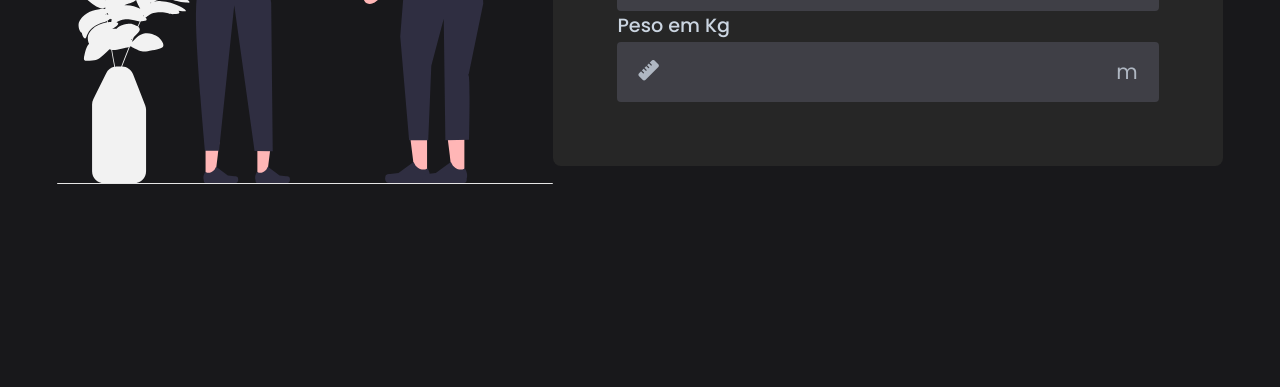
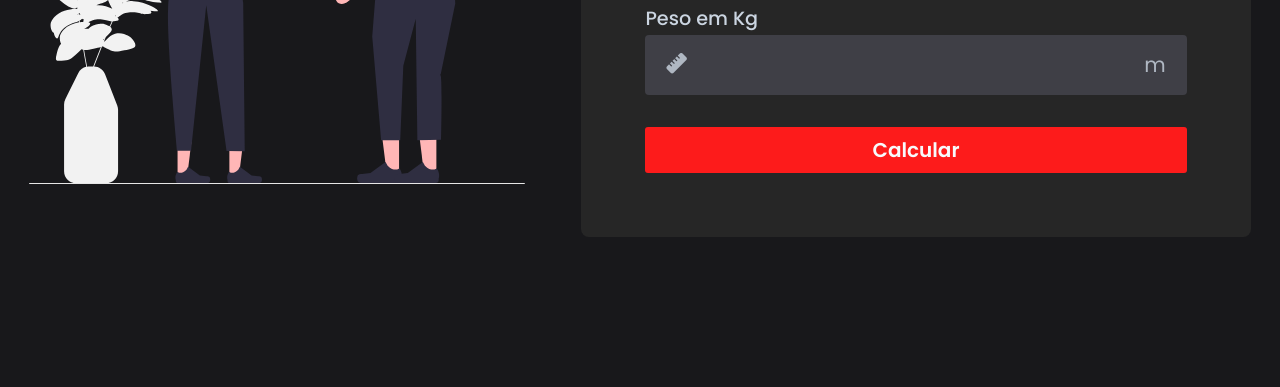
Before and after one commit to CaioCicca/revisao-01, a plain HTML site: page index.html in a window 1280 px wide. Shown: the part 413-800 px from the top of the page. Drawn offline with Linux system fonts and the light colour scheme.

Commit message:
finishing CSS and HTML

```diff
--- a/assets/css/style.css
+++ b/assets/css/style.css
@@ -17,6 +17,7 @@ body{
     align-items: center;
     width: 100%;
     height: 100vh;
+    gap: 3.5rem;
 }
 
 img{
@@ -30,12 +31,14 @@ img{
     color: #f8f8f8;
     background-color: #262626;
     border-radius: 8px;
+
 }
 
 #calculator{
     display: flex;
     flex-direction: column;
     padding: 2rem;
+    gap: 2rem;
 }
 
 .input-box label{
@@ -74,3 +77,19 @@ img{
     font-size: 1.3rem;
     padding: 0.6rem 1rem;
 }
+
+#calculate{
+    background-color: #fd1b1b;
+    border: none;
+    color: #f8fafc;
+    font-size: 1.25rem;
+    font-weight: bold;
+    padding: 0.5rem 0;
+    cursor: pointer;
+    width: 100%;
+    border-radius: 3px;
+}
+
+.input-field input:focus {
+    outline: none;
+}
--- a/index.html
+++ b/index.html
@@ -34,6 +34,7 @@
                         <span class="unit">m</span>
                     </div>
                 </div>
+                <button id="calculate">Calcular</button>
             </div>
         </div>
     </div>
```
